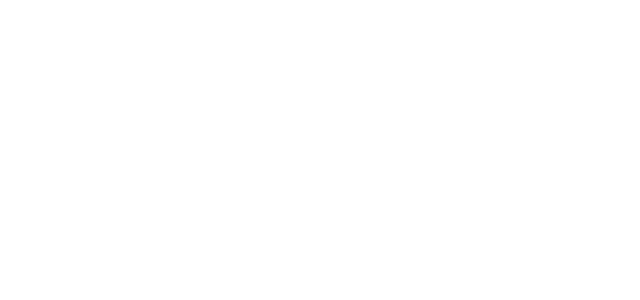
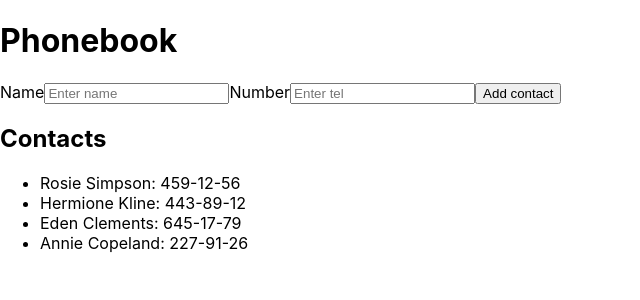
Before and after one commit to MaryaSamsonenko/goit-react-hw-02-phonebook, a React (Create React App) app: page / in a window 1280 px wide. Shown: the top 300 px of the page, without its empty margins (0-640 px from the left). Built offline with nearby package versions, Linux system fonts and the light colour scheme.

Commit message:
add part 2 of task

```diff
--- a/package.json
+++ b/package.json
@@ -8,6 +8,7 @@
     "@testing-library/react": "^12.1.2",
     "@testing-library/user-event": "^13.5.0",
     "gh-pages": "^3.2.3",
+    "nanoid": "^3.1.32",
     "react": "^17.0.2",
     "react-dom": "^17.0.2",
     "react-scripts": "5.0.0",
--- a/src/App.js
+++ /dev/null
@@ -1,5 +0,0 @@
-function App() {
-  return <div className="App"></div>;
-}
-
-export default App;
--- /dev/null
+++ b/src/components/App/App.js
@@ -0,0 +1,34 @@
+import React, { Component } from "react";
+import { nanoid } from "nanoid";
+import { ContactForm } from "../ContactForm/ContactForm";
+import { ContactList } from "../ContactList/ContactList";
+export class App extends Component {
+  state = {
+    contacts: [
+      { id: "id-1", name: "Rosie Simpson", number: "459-12-56" },
+      { id: "id-2", name: "Hermione Kline", number: "443-89-12" },
+      { id: "id-3", name: "Eden Clements", number: "645-17-79" },
+      { id: "id-4", name: "Annie Copeland", number: "227-91-26" },
+    ],
+    filter: "",
+  };
+
+  generateId = () => nanoid();
+
+  render() {
+    const { filter, contacts } = this.state;
+
+    return (
+      <div>
+        <h1>Phonebook</h1>
+        <ContactForm />
+
+        <h2>Contacts</h2>
+        {/* <Filter /> */}
+        <ContactList contacts={contacts} />
+      </div>
+    );
+  }
+}
+
+export default App;
--- /dev/null
+++ b/src/components/ContactForm/ContactForm.js
@@ -0,0 +1,42 @@
+import React, { Component } from "react";
+export class ContactForm extends Component {
+  state = {
+    name: "",
+    number: "",
+  };
+  handleChange = (evt) => {
+    this.setState({ value: evt.target.value });
+  };
+
+  render() {
+    return (
+      <form onSubmit={this.handleSubmit}>
+        <label>
+          Name
+          <input
+            type="text"
+            name="name"
+            placeholder="Enter name"
+            onChange={this.handleChange}
+            pattern="^[a-zA-Zа-яА-Я]+(([' -][a-zA-Zа-яА-Я ])?[a-zA-Zа-яА-Я]*)*$"
+            title="Name may contain only letters, apostrophe, dash and spaces. For example Adrian, Jacob Mercer, Charles de Batz de Castelmore d'Artagnan"
+            required
+          />
+        </label>
+        <label>
+          Number
+          <input
+            type="tel"
+            name="number"
+            placeholder="Enter tel"
+            onChange={this.handleChange}
+            pattern="\+?\d{1,4}?[-.\s]?\(?\d{1,3}?\)?[-.\s]?\d{1,4}[-.\s]?\d{1,4}[-.\s]?\d{1,9}"
+            title="Phone number must be digits and can contain spaces, dashes, parentheses and can start with +"
+            required
+          />
+        </label>
+        <button type="submit">Add contact</button>
+      </form>
+    );
+  }
+}
--- /dev/null
+++ b/src/components/ContactList/ContactList.js
@@ -0,0 +1,11 @@
+export const ContactList = ({ contacts }) => {
+  return (
+    <ul className="contactList">
+      {contacts.map(({ id, name, number }) => (
+        <li key={id} name={name}>
+          {name}: {number}
+        </li>
+      ))}
+    </ul>
+  );
+};
--- a/src/index.js
+++ b/src/index.js
@@ -1,7 +1,7 @@
 import React from "react";
 import ReactDOM from "react-dom";
 import "./index.css";
-import App from "./App";
+import App from "./components/App/App";
 
 ReactDOM.render(
   <React.StrictMode>
```
Also changed, not shown: src/components/Filter/Filter.js (added).
